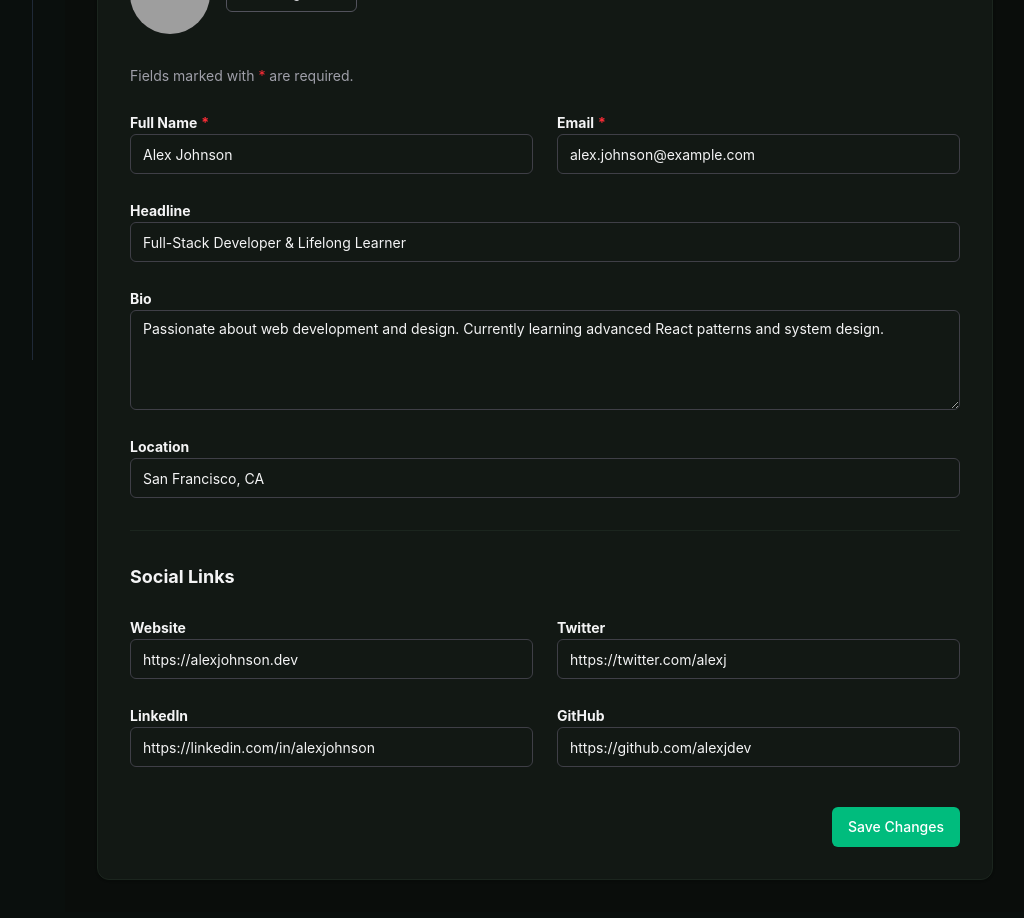
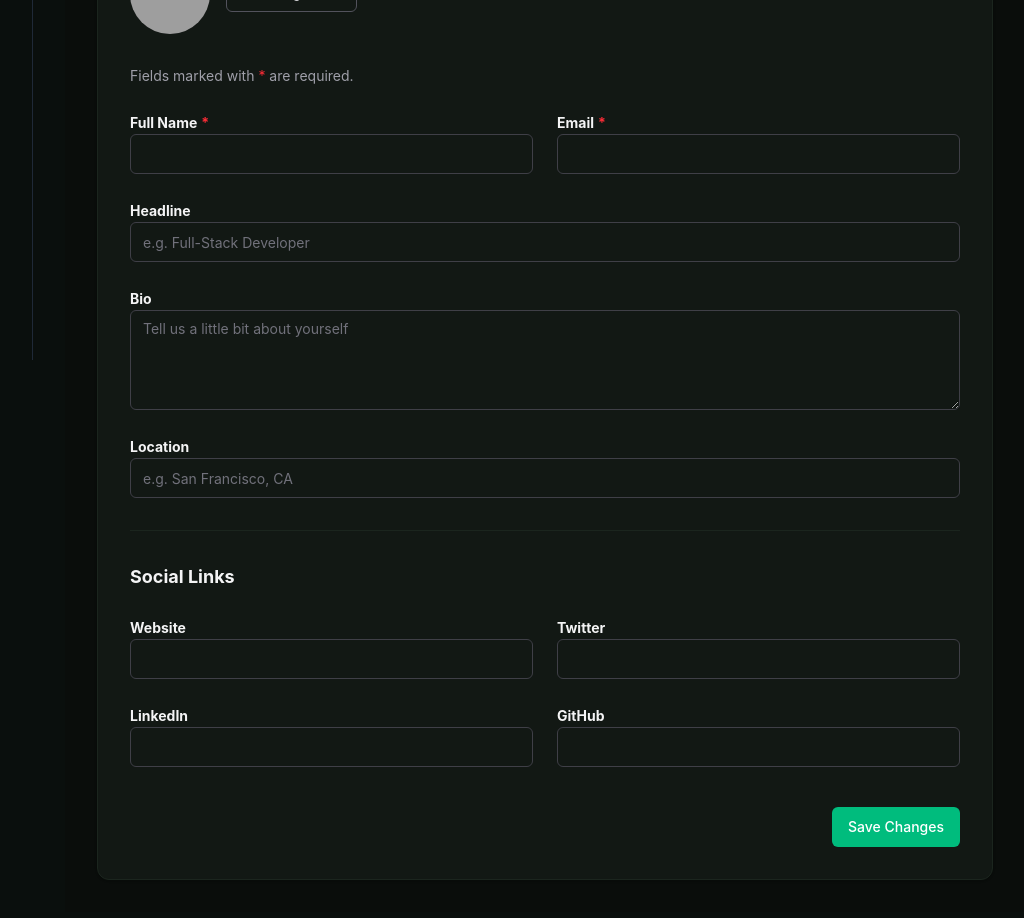
Before and after one commit to minhhien-e/coursehub-frontend, a React (Vite) app: page /settings in a window 1280 px wide. Shown: the part 440-1358 px from the top of the page, without its empty margins (223-1247 px from the left). Built offline with nearby package versions, Linux system fonts and the light colour scheme; grey boxes are pictures that could not be loaded.

Commit message:
feat: connect ProfileForm to Redux state and dispatch updateUser

```diff
--- a/src/features/profile/components/ProfileForm.tsx
+++ b/src/features/profile/components/ProfileForm.tsx
@@ -5,18 +5,22 @@ import { Input } from '@/components/ui/Input';
 import { Textarea } from '@/components/ui/Textarea';
 import { Label } from '@/components/ui/Label';
 import { useSettings } from '@/features/profile/hooks/useSettings';
+import { useAppSelector } from '@/store/hooks';
 
 export const ProfileForm = () => {
-  const [avatarUrl, setAvatarUrl] = useState<string | null>(null);
+  const { user } = useAppSelector((state) => state.auth);
+  const [avatarUrl, setAvatarUrl] = useState<string | null>(user?.avatarUrl || null);
+  const [avatarFile, setAvatarFile] = useState<File | undefined>();
   const fileInputRef = useRef<HTMLInputElement>(null);
   const { updateProfile, isLoading } = useSettings();
 
   const handleFileChange = (e: React.ChangeEvent<HTMLInputElement>) => {
     const file = e.target.files?.[0];
     if (file) {
-      if (avatarUrl) URL.revokeObjectURL(avatarUrl);
+      if (avatarUrl && !avatarUrl.startsWith('http')) URL.revokeObjectURL(avatarUrl);
       const newUrl = URL.createObjectURL(file);
       setAvatarUrl(newUrl);
+      setAvatarFile(file);
     }
   };
 
@@ -26,11 +30,25 @@ export const ProfileForm = () => {
 
   const handleSubmit = async (e: React.FormEvent<HTMLFormElement>) => {
     e.preventDefault();
+    const formData = new FormData(e.currentTarget);
+    const fullName = formData.get('fullName') as string;
+    const email = formData.get('email') as string;
+    const headline = formData.get('headline') as string;
+    const bio = formData.get('bio') as string;
+    const location = formData.get('location') as string;
+
     await updateProfile({
-      fullName: 'Alex Johnson', // Hardcoded for now
-      email: 'alex.johnson@example.com'
+      fullName,
+      email,
+      headline,
+      bio,
+      location,
+      avatarFile,
+      avatarUrl: avatarUrl || undefined
     });
   };
+
+  const defaultFullName = user ? `${user.firstName} ${user.lastName}`.trim() : '';
 
   return (
     <div className="bg-[#121814] rounded-xl border border-[#1b251e] p-6 md:p-8 max-w-4xl shadow-sm">
@@ -39,7 +57,7 @@ export const ProfileForm = () => {
       <div className="flex items-center space-x-4 mb-8">
         <div className="w-20 h-20 rounded-full bg-zinc-800 overflow-hidden flex-shrink-0">
           <img
-            src={avatarUrl || "https://ui-avatars.com/api/?name=Alex+Johnson&background=333&color=fff"}
+            src={avatarUrl || `https://ui-avatars.com/api/?name=${defaultFullName || 'Guest'}&background=333&color=fff`}
             alt="Avatar"
             className="w-full h-full object-cover"
           />
@@ -76,31 +94,33 @@ export const ProfileForm = () => {
         <div className="grid grid-cols-1 md:grid-cols-2 gap-6">
           <div className="space-y-2">
             <Label htmlFor="fullName" required>Full Name</Label>
-            <Input id="fullName" defaultValue="Alex Johnson" />
+            <Input id="fullName" name="fullName" defaultValue={defaultFullName} required />
           </div>
           <div className="space-y-2">
             <Label htmlFor="email" required>Email</Label>
-            <Input id="email" type="email" defaultValue="alex.johnson@example.com" />
+            <Input id="email" name="email" type="email" defaultValue={user?.email || ''} required />
           </div>
         </div>
 
         <div className="space-y-2">
           <Label htmlFor="headline">Headline</Label>
-          <Input id="headline" defaultValue="Full-Stack Developer & Lifelong Learner" />
+          <Input id="headline" name="headline" defaultValue="" placeholder="e.g. Full-Stack Developer" />
         </div>
 
         <div className="space-y-2">
           <Label htmlFor="bio">Bio</Label>
           <Textarea
             id="bio"
-            defaultValue="Passionate about web development and design. Currently learning advanced React patterns and system design."
+            name="bio"
+            defaultValue=""
+            placeholder="Tell us a little bit about yourself"
             className="min-h-[100px]"
           />
         </div>
 
         <div className="space-y-2">
           <Label htmlFor="location">Location</Label>
-          <Input id="location" defaultValue="San Francisco, CA" />
+          <Input id="location" name="location" defaultValue="" placeholder="e.g. San Francisco, CA" />
         </div>
 
         <div className="border-t border-[#1b251e] my-8"></div>
@@ -110,19 +130,19 @@ export const ProfileForm = () => {
         <div className="grid grid-cols-1 md:grid-cols-2 gap-6">
           <div className="space-y-2">
             <Label htmlFor="website">Website</Label>
-            <Input id="website" defaultValue="https://alexjohnson.dev" />
+            <Input id="website" name="website" defaultValue="" />
           </div>
           <div className="space-y-2">
             <Label htmlFor="twitter">Twitter</Label>
-            <Input id="twitter" defaultValue="https://twitter.com/alexj" />
+            <Input id="twitter" name="twitter" defaultValue="" />
           </div>
           <div className="space-y-2">
             <Label htmlFor="linkedin">LinkedIn</Label>
-            <Input id="linkedin" defaultValue="https://linkedin.com/in/alexjohnson" />
+            <Input id="linkedin" name="linkedin" defaultValue="" />
           </div>
           <div className="space-y-2">
             <Label htmlFor="github">GitHub</Label>
-            <Input id="github" defaultValue="https://github.com/alexjdev" />
+            <Input id="github" name="github" defaultValue="" />
           </div>
         </div>
 
--- a/src/features/profile/hooks/useSettings.ts
+++ b/src/features/profile/hooks/useSettings.ts
@@ -1,5 +1,7 @@
 import { useState } from 'react';
 import { settingsService } from '@/features/profile/api/settings.service';
+import { useAppDispatch } from '@/store/hooks';
+import { updateUser } from '@/features/auth';
 
 export interface UpdateProfilePayload {
   fullName: string;
@@ -12,6 +14,7 @@ export interface UpdateProfilePayload {
   linkedin?: string;
   github?: string;
   avatarFile?: File;
+  avatarUrl?: string;
 }
 
 export interface UpdatePasswordPayload {
@@ -22,11 +25,28 @@ export interface UpdatePasswordPayload {
 
 export const useSettings = () => {
   const [isLoading, setIsLoading] = useState(false);
+  const dispatch = useAppDispatch();
 
   const updateProfile = async (payload: UpdateProfilePayload) => {
     setIsLoading(true);
     try {
-      return await settingsService.updateProfile(payload);
+      // Simulate API call
+      // const response = await settingsService.updateProfile(payload);
+
+      // Split full name back into first and last name for redux
+      const nameParts = payload.fullName.trim().split(' ');
+      const firstName = nameParts[0];
+      const lastName = nameParts.length > 1 ? nameParts.slice(1).join(' ') : '';
+
+      // Update Redux state immediately (optimistic update or after mock API)
+      dispatch(updateUser({
+        firstName,
+        lastName,
+        email: payload.email,
+        avatarUrl: payload.avatarUrl
+      }));
+
+      return { success: true };
     } catch (error) {
       console.error('Failed to update profile', error);
       return { success: false, error };
```
